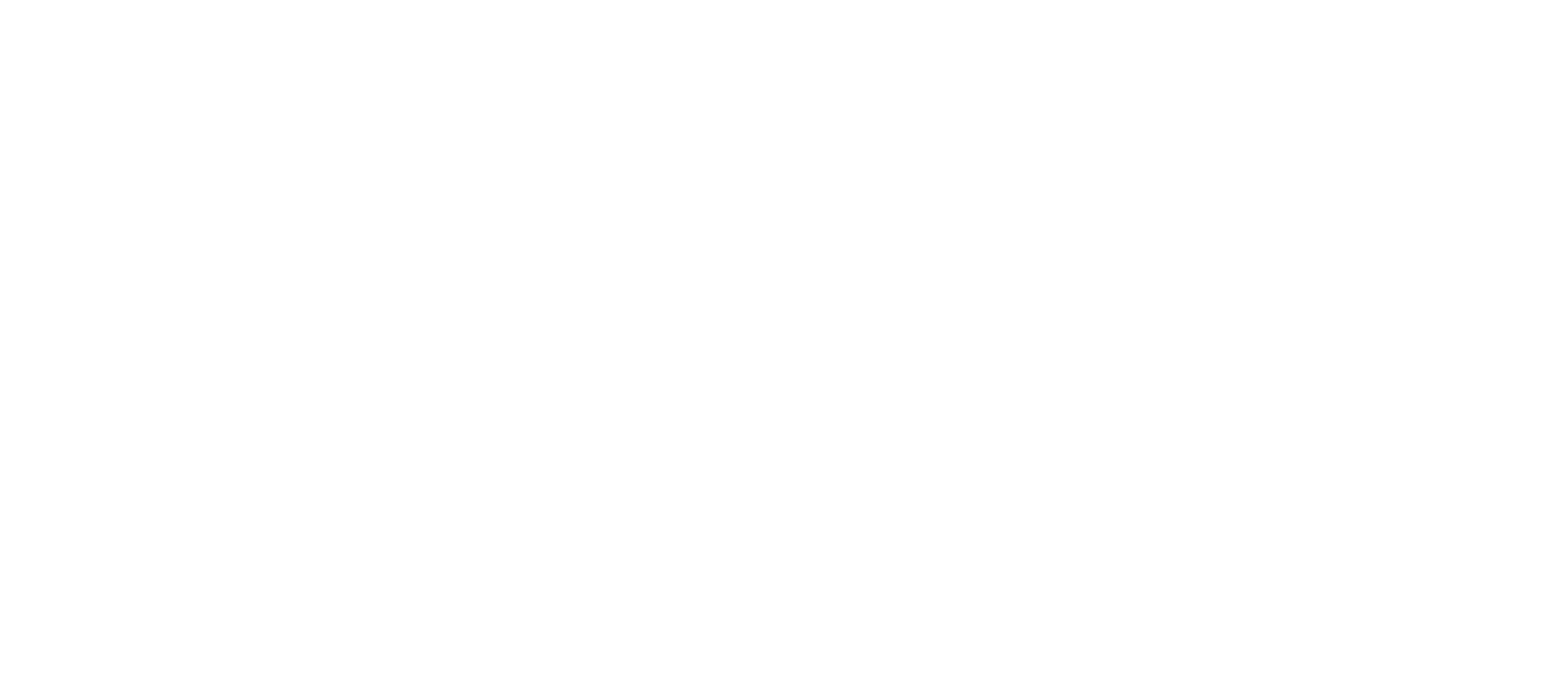
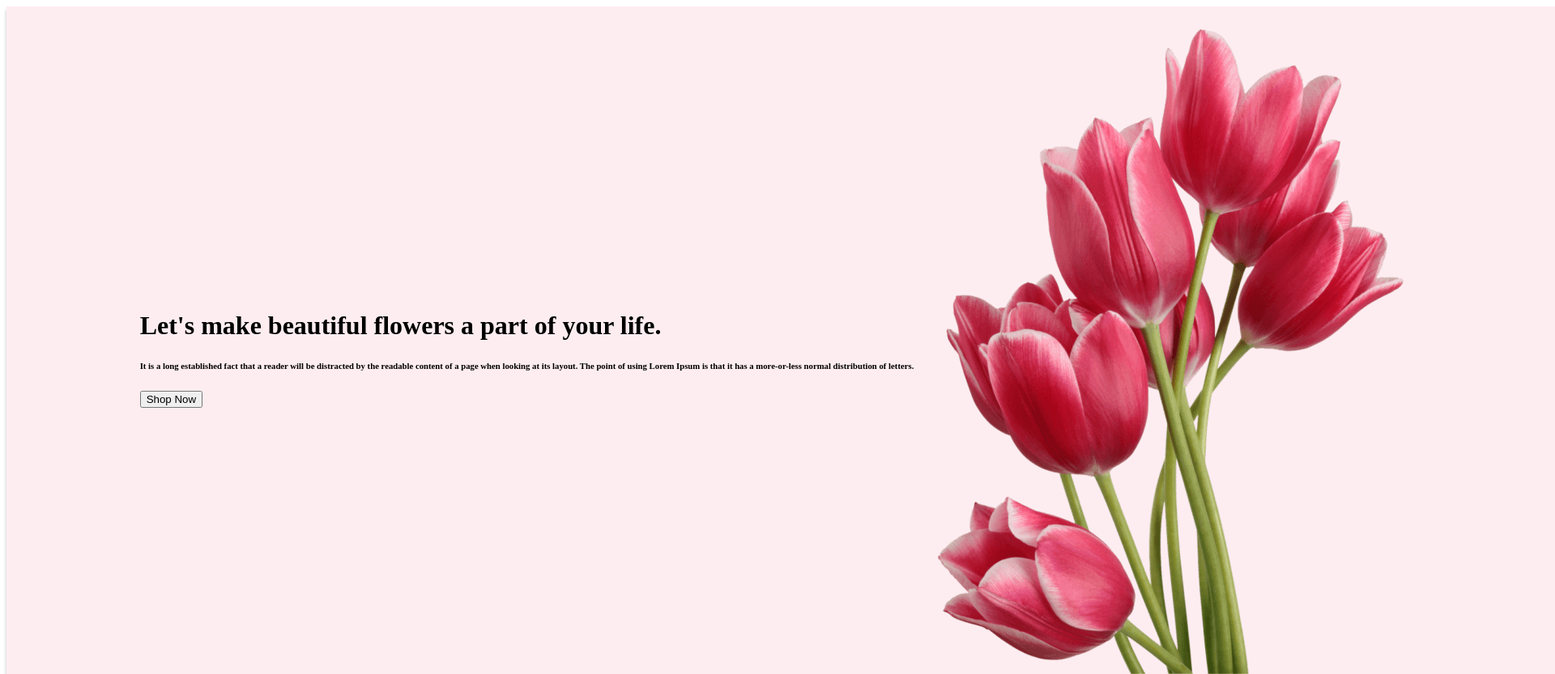
Before and after one commit to Shammo06/assignment1, a plain HTML site: page index.html in a window 1280 px wide. Shown: the top 833 px of the page at 81% size, 1920 px wide, since content can reach past the window. Before the commit the page ends 800 px from the top, so only its background shows below. Drawn offline with Linux system fonts and the light colour scheme.

Commit message:
header added

```diff
--- a/index.html
+++ b/index.html
@@ -4,10 +4,16 @@
     <meta charset="UTF-8">
     <meta name="viewport" content="width=device-width, initial-scale=1.0">
     <title>Flower Shop</title>
+    <link rel="stylesheet" href="style.css">
 </head>
 <body>
     <header>
-
+        <div class="header-content">
+            <h1>Let's make beautiful flowers a part of your life.</h1>
+            <h6 class="text-primary">It is a long established fact that a reader will be distracted by the readable content of a page when looking at its layout. The point of using Lorem Ipsum is that it has a more-or-less normal distribution of letters.</h6>
+            <button class="btn-primary">Shop Now</button>
+        </div>
+        <img src="flower asset/pngwing 10.png" alt="">
     </header>
 
     <main>
--- /dev/null
+++ b/style.css
@@ -0,0 +1,14 @@
+header{
+    width: 1920px;
+    height: 850px;
+    flex-shrink: 0;
+    background: rgba(229, 84, 115, 0.10);
+    box-shadow: 0px 4px 4px 0px rgba(0, 0, 0, 0.25);
+    display: flex;
+    justify-content: center;
+    align-items: center;
+}
+
+.header-content{
+
+}
```
Also changed, not shown: flower asset/flower1.png (added), flower asset/group57.png (added), flower asset/group58.png (added), flower asset/group59.png (added), flower asset/pngwing 10.png (added), flower asset/pngwing 5.png (added), flower asset/pngwing 6.png (added), flower asset/pngwing 7.png (added), flower asset/pngwing 8.png (added), flower asset/r4.png (added), flower asset/r5.png (added), flower asset/r6.png (added), flower asset/rectangler1.png (added).
